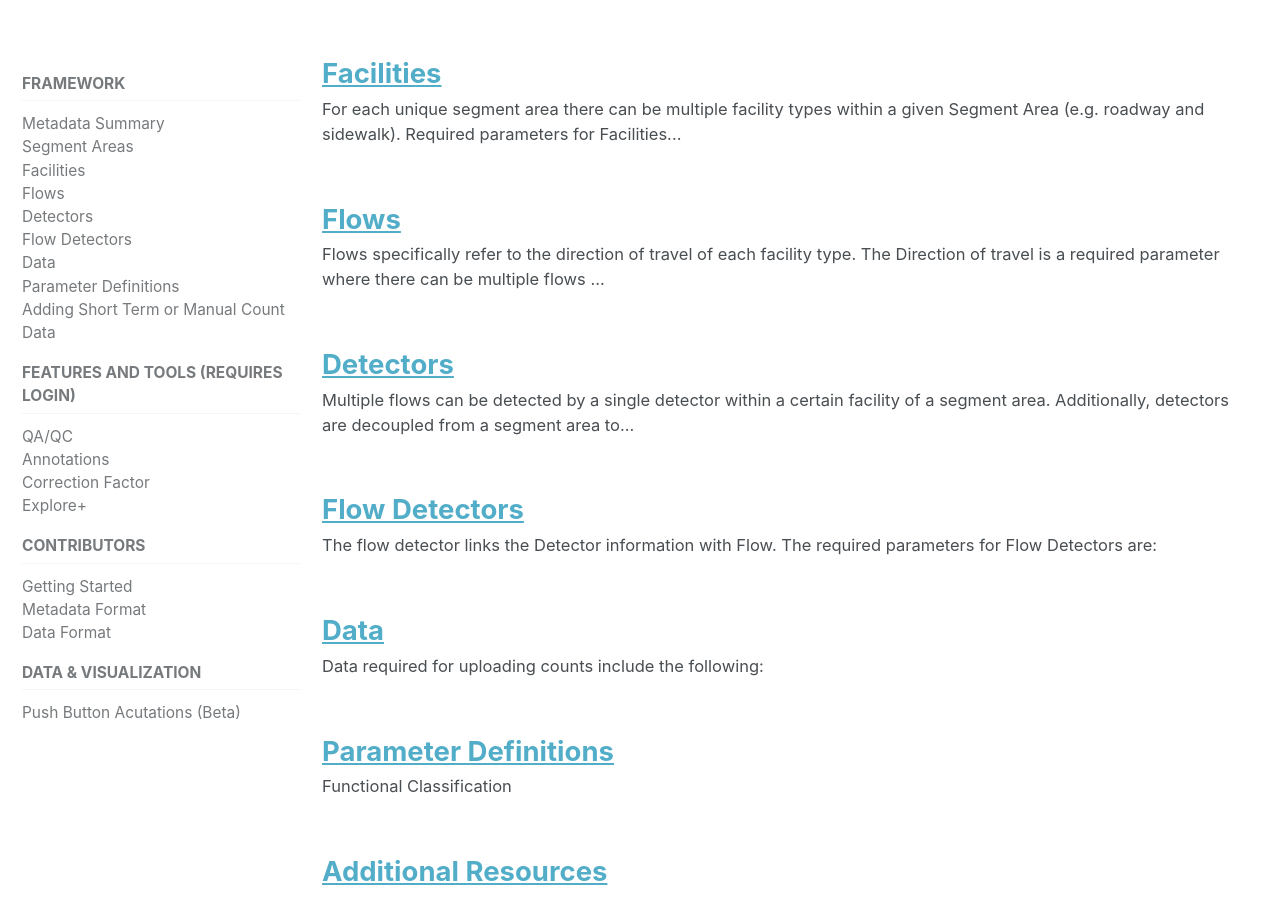
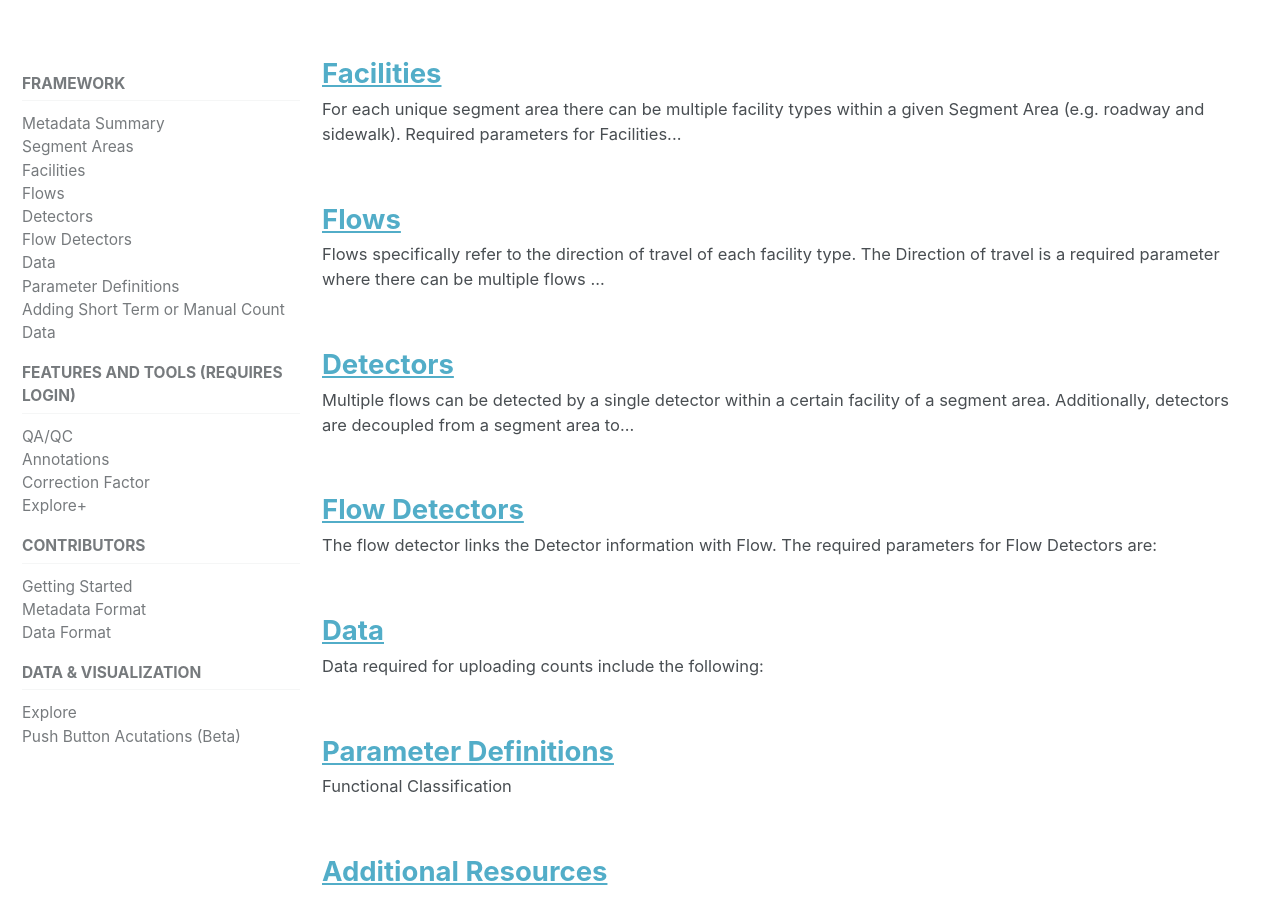
Before and after one commit to PSUTrec/documentation, a Jekyll site: the page built from _pages/documentation.md, in a window 1280 px wide and 900 px high, scrolled down 490 px. Built offline with Jekyll 4.4.1, drawn with Linux system fonts in a browser that asks for light colours; nearby versions of some CDN libraries.

Commit message:
add explore doc to menu

```diff
--- a/_data/navigation.yml
+++ b/_data/navigation.yml
@@ -60,5 +60,7 @@ documents:
 
   - title: Data & Visualization
     children:
+      - title: Explore
+        url: /documents/16-Explore/
       - title: Push Button Acutations (Beta)
         url: /documents/push-button/
```
